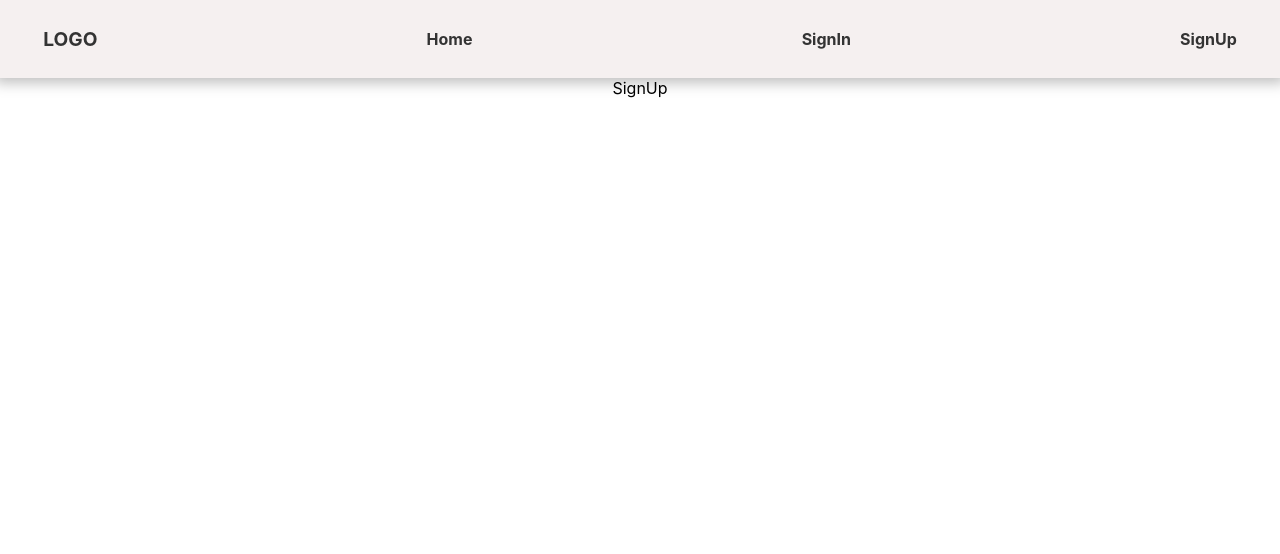
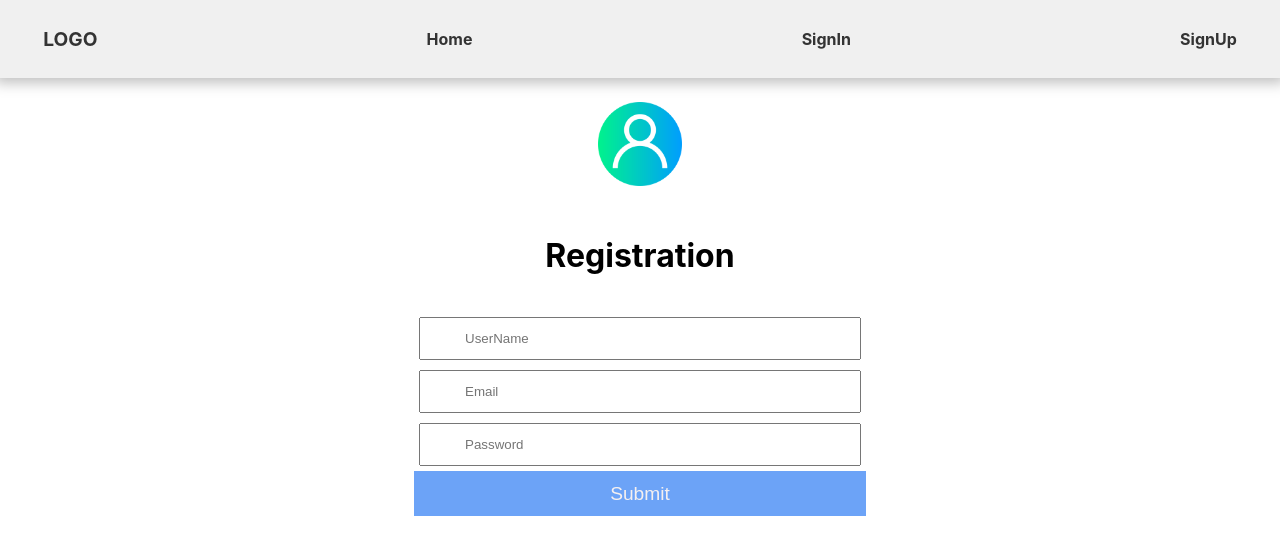
Before and after one commit to btissamyaqine/Matcha, a React (Create React App) app in the folder client/: page /signup in a window 1280 px wide. Shown: the top 554 px of the page. Built offline with nearby package versions, Linux system fonts and the light colour scheme.

Commit message:
the signup form added

```diff
--- a/client/src/Component/SignUp.js
+++ b/client/src/Component/SignUp.js
@@ -1,8 +1,23 @@
 import React from 'react'
-
+import './styles.css';
+import logo from './../img/user.png'
 function SignUp() {
   return (
-    <div>SignUp</div>
+    <div className='form'>
+      <form>
+        <div>
+          <img src ={logo} alt='logo'/>
+          <h1 className="text-center">Registration</h1>
+        </div>
+        <div className='form-body'>
+          <input type='text' placeholder='UserName'/>
+          <input type='email' placeholder='Email'/>
+          <input type='password' placeholder='Password'/>
+          <button>Submit</button>
+        </div>
+      </form>
+    </div>
+
   )
 }
 
--- a/client/src/Component/styles.css
+++ b/client/src/Component/styles.css
@@ -1,14 +1,14 @@
 nav {
-  background-color: #f5f0f0;
+  background-color: #f0f0f0;
   box-shadow: 0 0 0.8em 0.3em rgba(0, 0, 0, 0.25);
   padding: 1.7rem;
 
 }
 ul {
-  list-style: none;
   display: flex;
   justify-content: space-between;
   align-items: center;
+  list-style: none;
   margin: 0;
   padding: 0;
 }
@@ -26,3 +26,42 @@ li {
   color: #333;
   font-weight: bold;
 }
+
+form {
+ display: grid;
+ justify-content: center;
+}
+img {
+  max-width: 15%;
+  height:auto;
+  padding: 1.5rem;
+}
+.form-body {
+  display: grid;
+  justify-content: center;
+  /* align-items: center; */
+  padding: 1rem;
+}
+input[type="text"] {
+  padding: 12px 44px;
+  margin: 5px;
+  width: 350px;
+}
+input[type="email"] {
+  padding: 12px 44px;
+  margin: 5px;
+  width: 350px;
+}
+input[type="password"] {
+  padding: 12px 44px;
+  margin: 5px;
+  width: 350px;
+}
+button {
+  width: auto;
+  height: 45px;
+  font-size: larger;
+  color: #f5f0f0;
+  background-color: rgb(108, 163, 247);
+  border: #f5f0f0;
+}
```
Also changed, not shown: client/src/img/user.png (added).
